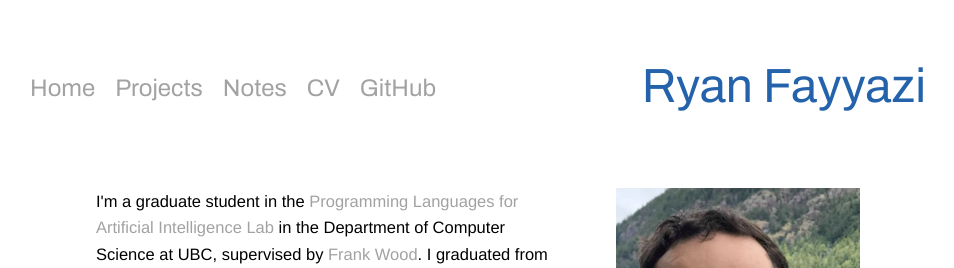
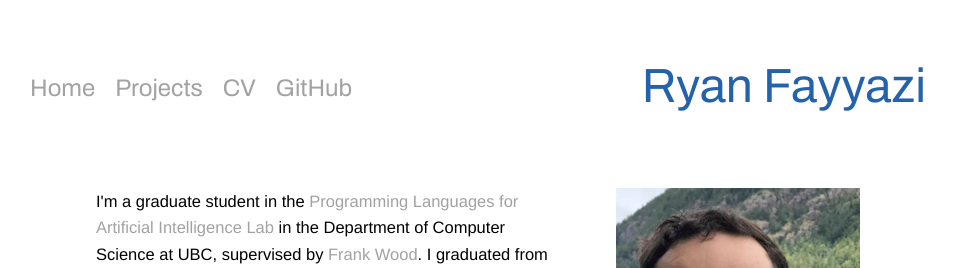
Before and after one commit to rfayyazi/rfayyazi.github.io, a Jekyll site: the page index.html, which Jekyll copies as it is, in a window 1280 px wide. Shown: the top 268 px of the page, without its empty margins (162-1116 px from the left). Built offline with Jekyll 4.4.1, drawn with Linux system fonts in a browser that asks for light colours.

Commit message:
Update index.html

```diff
--- a/index.html
+++ b/index.html
@@ -17,9 +17,9 @@
           <div class='nav-link-wrapper'>
             <a href='projects.html'>Projects</a>
           </div>
-          <div class='nav-link-wrapper'>
+<!--           <div class='nav-link-wrapper'>
             <a href='notes.html'>Notes</a>
-          </div>
+          </div> -->
           <div class='nav-link-wrapper'>
             <a href='cv_abridged.pdf'>CV</a>
           </div>
```
